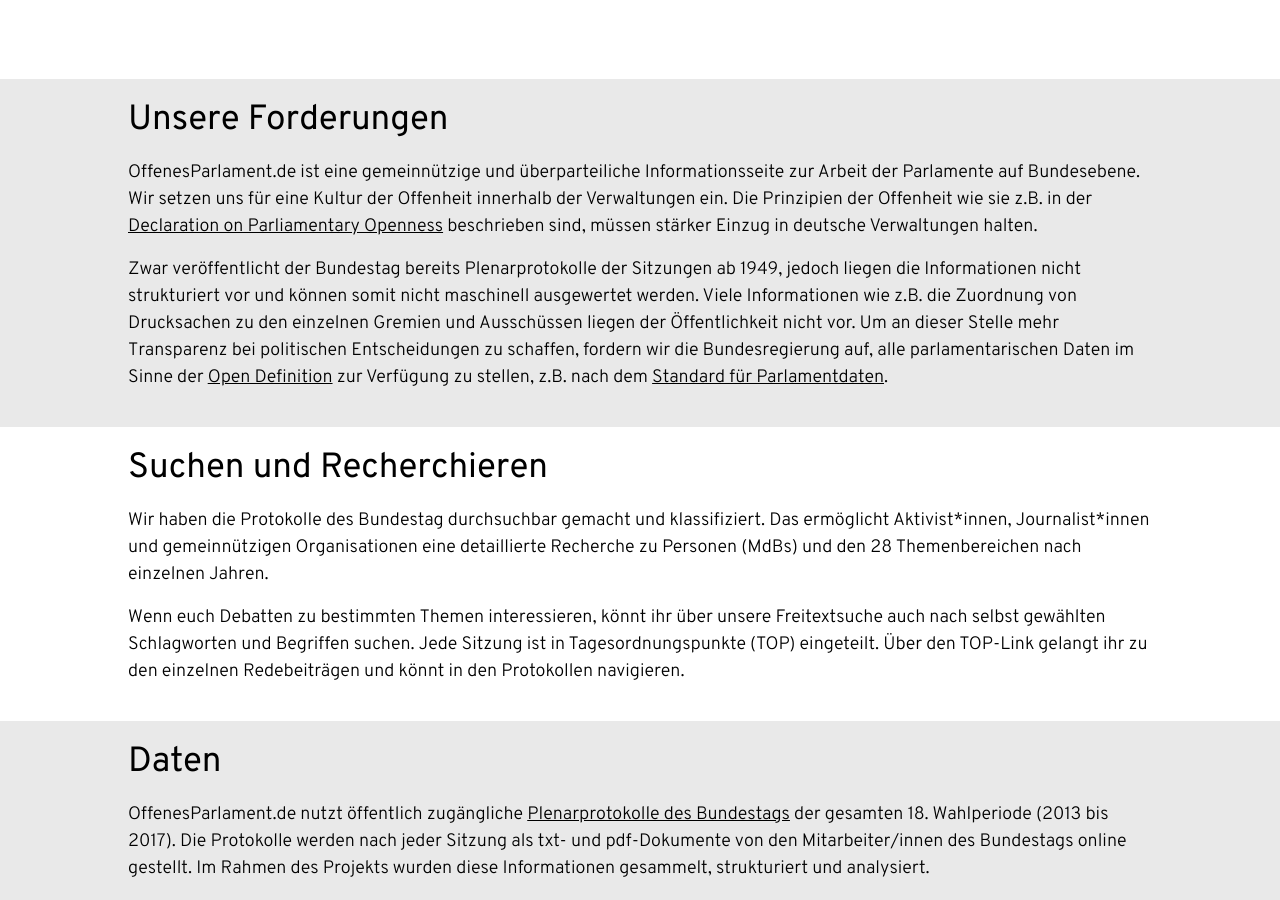
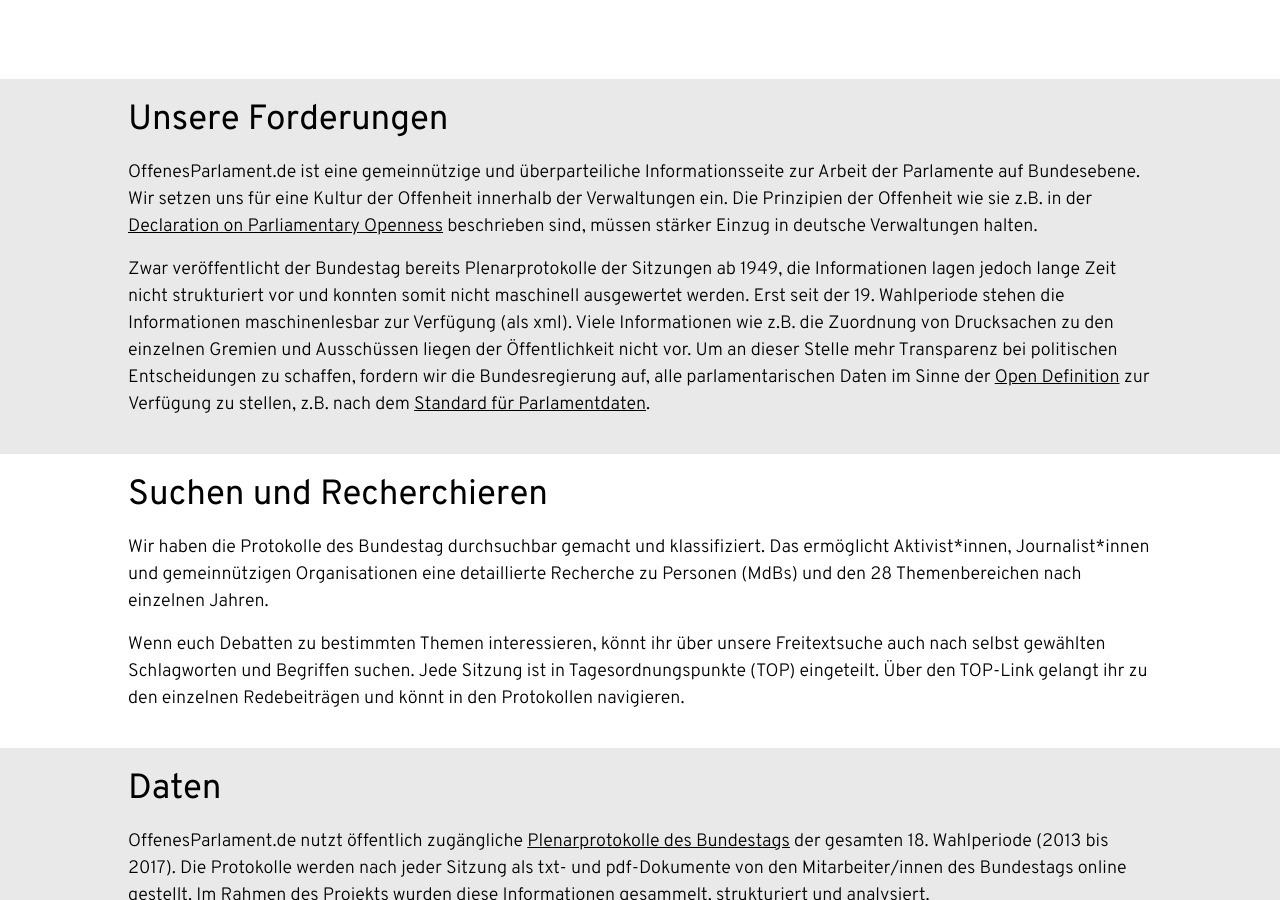
Before and after one commit to Datenschule/offenesparlament.de-frontend, a Jekyll site: the page built from index.html, in a window 1280 px wide and 900 px high, scrolled down 828 px. Built offline with Jekyll 4.4.1, drawn with Linux system fonts in a browser that asks for light colours; comment, search, counter and statistics services are not loaded.

Commit message:
Update index.html

```diff
--- a/index.html
+++ b/index.html
@@ -73,7 +73,7 @@
 			<p> OffenesParlament.de ist eine gemeinnützige und überparteiliche Informationsseite zur Arbeit der Parlamente auf Bundesebene. Wir setzen uns für eine Kultur der Offenheit innerhalb der Verwaltungen ein. Die Prinzipien der
 				Offenheit wie sie z.B. in der <a href="https://www.openingparliament.org/declaration/">Declaration on Parliamentary Openness</a> beschrieben sind, müssen stärker Einzug in deutsche Verwaltungen halten.
 			</p>
-			<p>Zwar veröffentlicht der Bundestag bereits Plenarprotokolle der Sitzungen ab 1949, jedoch liegen die Informationen nicht strukturiert vor und können somit nicht maschinell ausgewertet werden. Viele Informationen wie z.B. die
+			<p>Zwar veröffentlicht der Bundestag bereits Plenarprotokolle der Sitzungen ab 1949, die Informationen lagen jedoch lange Zeit nicht strukturiert vor und konnten somit nicht maschinell ausgewertet werden. Erst seit der 19. Wahlperiode stehen die Informationen maschinenlesbar zur Verfügung (als xml). Viele Informationen wie z.B. die
 				Zuordnung von Drucksachen zu den einzelnen Gremien und Ausschüssen liegen der Öffentlichkeit nicht vor. Um an dieser Stelle mehr Transparenz bei politischen Entscheidungen zu schaffen, fordern wir die Bundesregierung auf,
 				alle
 				parlamentarischen Daten im Sinne der <a href="http://opendefinition.org/od/2.0/de/">Open Definition</a> zur Verfügung zu stellen, z.B. nach dem <a href="http://www.popoloproject.com/">Standard für Parlamentdaten</a>.
```
